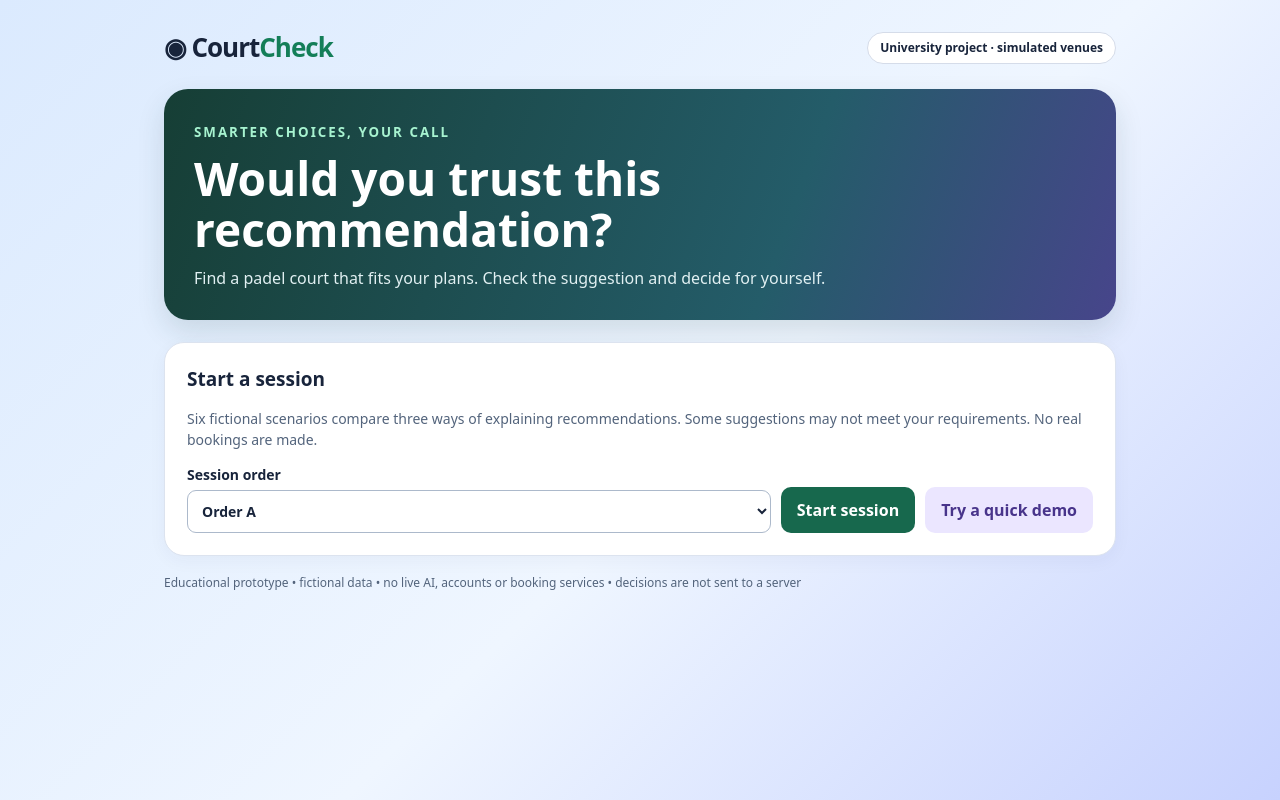
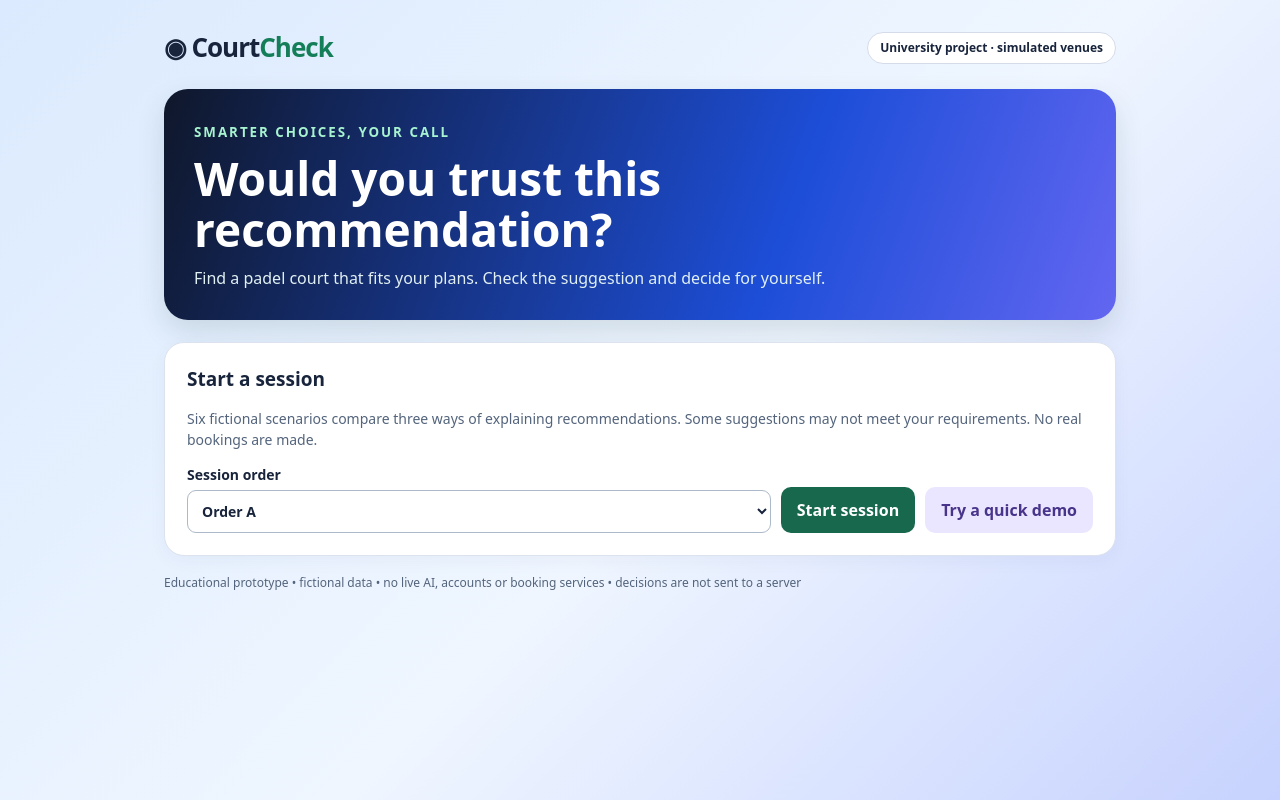
Before and after one commit to alpsozu/courtcheck, a plain HTML site: page index.html in a window 1280 px wide. Drawn offline with Linux system fonts and the light colour scheme.

Commit message:
Update index.html

```diff
--- a/index.html
+++ b/index.html
@@ -53,7 +53,7 @@ header {
 }
 
 .hero {
-    background: linear-gradient(110deg, #163e35, #245c69 65%, #47458b);
+    background: linear-gradient(110deg, #0f172a, #1d4ed8 65%, #6366f1);
     color: white;
     border-radius: 24px;
     padding: 30px;
```
